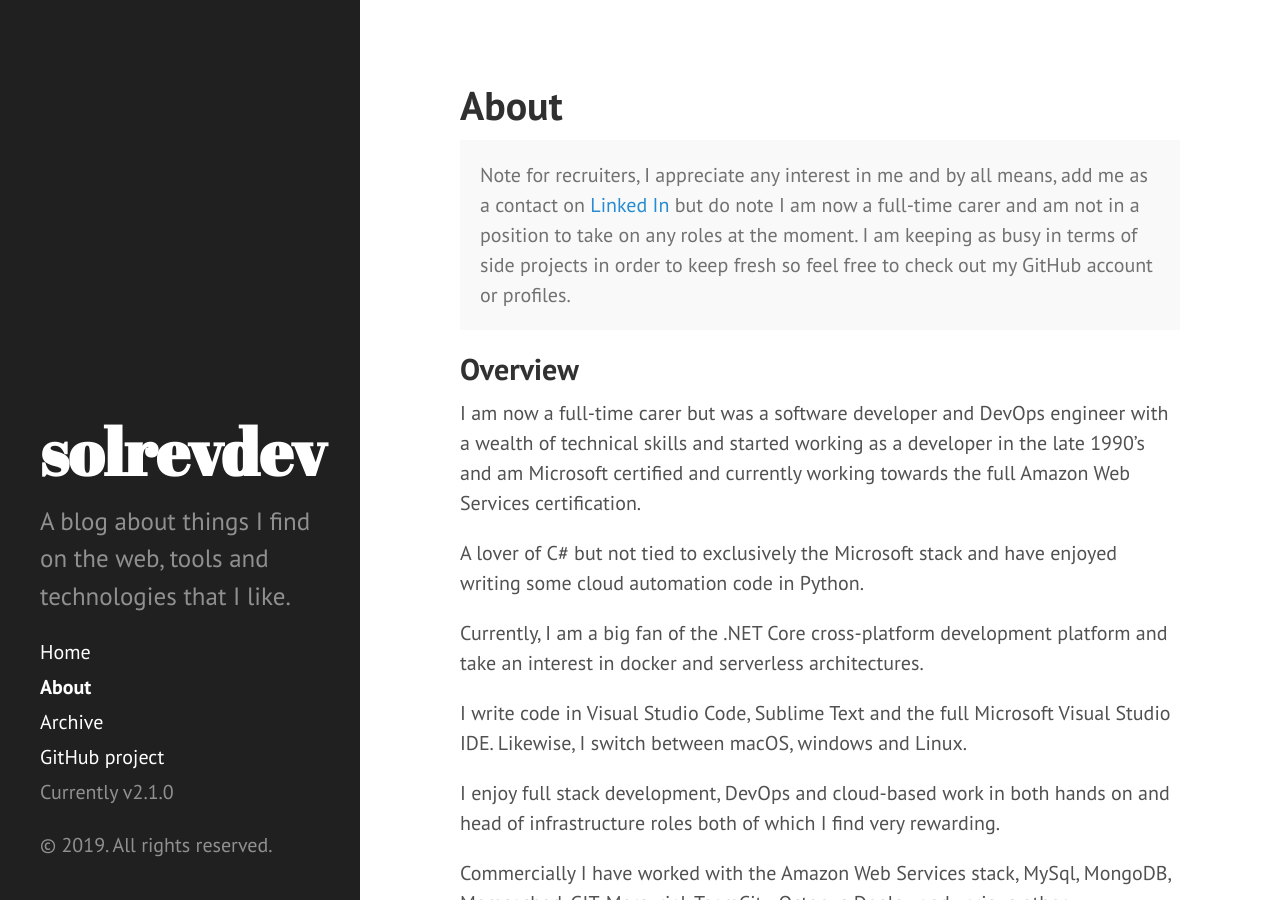
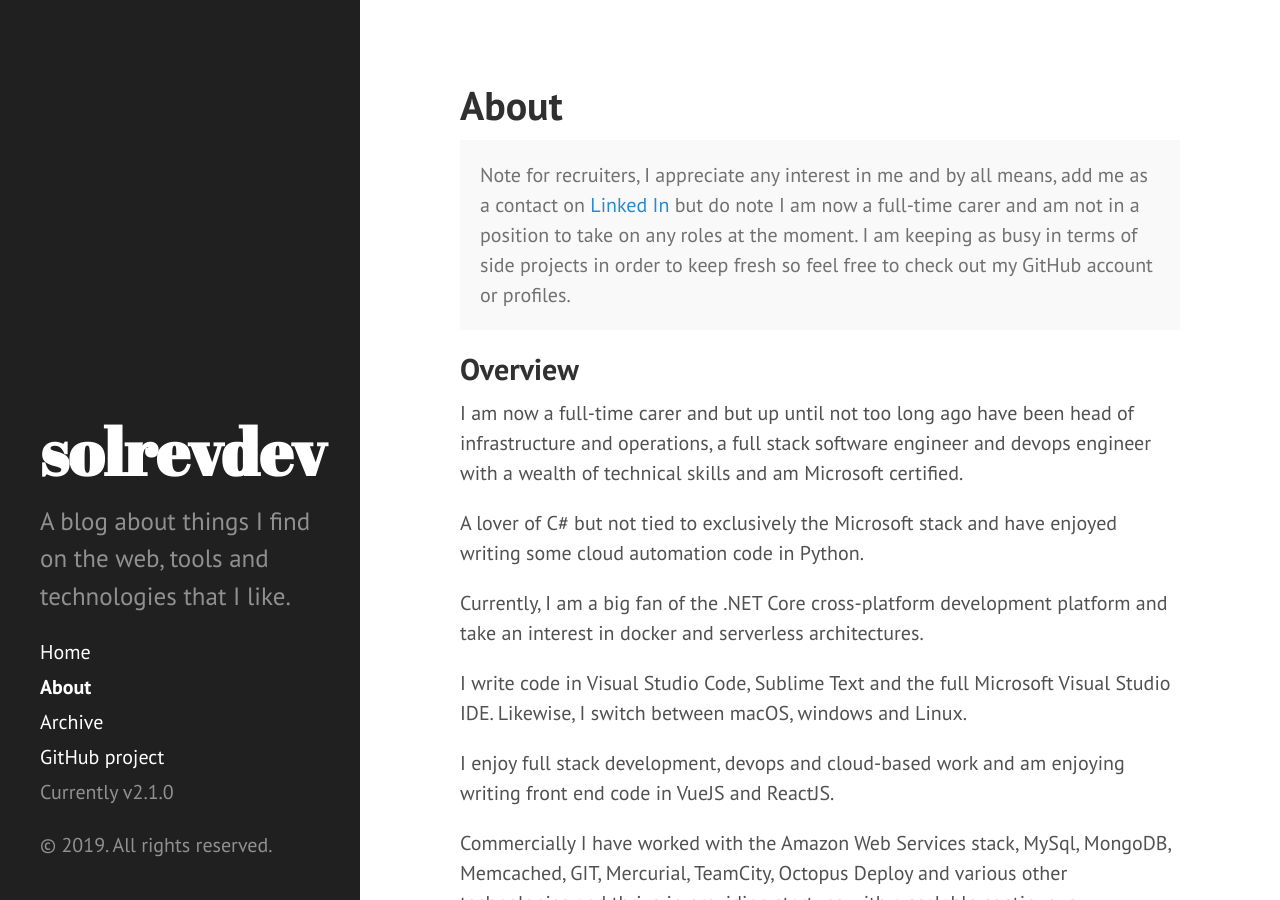
Before and after one commit to solrevdev/solrevdev.github.io, a Jekyll site: the page built from about/index.md, in a window 1280 px wide and 900 px high. Built offline with Jekyll 4.4.1, drawn with Linux system fonts in a browser that asks for light colours.

Commit message:
Update index.md

```diff
--- a/about/index.md
+++ b/about/index.md
@@ -10,15 +10,15 @@ Note for recruiters, I appreciate any interest in me and by all means, add me as
 ## Overview
 
 
-I am now a full-time carer but was a software developer and DevOps engineer with a wealth of technical skills and started working as a developer in the late 1990's and am Microsoft certified and currently working towards the full Amazon Web Services certification.
+I am now a full-time carer and but up until not too long ago have been head of infrastructure and operations, a full stack software engineer and devops engineer with a wealth of technical skills and am Microsoft certified.
 
 A lover of C# but not tied to exclusively the Microsoft stack and have enjoyed writing some cloud automation code in Python.
 
 Currently, I am a big fan of the .NET Core cross-platform development platform and take an interest in docker and serverless architectures.
 
-I write code in Visual Studio Code, Sublime Text and the full Microsoft Visual Studio IDE.  Likewise, I switch between macOS, windows and Linux.
+I write code in Visual Studio Code, Sublime Text and the full Microsoft Visual Studio IDE. Likewise, I switch between macOS, windows and Linux.
 
-I enjoy full stack development, DevOps and cloud-based work in both hands on and head of infrastructure roles both of which I find very rewarding.
+I enjoy full stack development, devops and cloud-based work and am enjoying writing front end code in VueJS and ReactJS.
 
 Commercially I have worked with the Amazon Web Services stack, MySql, MongoDB, Memcached, GIT, Mercurial, TeamCity, Octopus Deploy and various other technologies and thrive in providing startups with a scalable continuous deployment architecture and platform.
 
```
